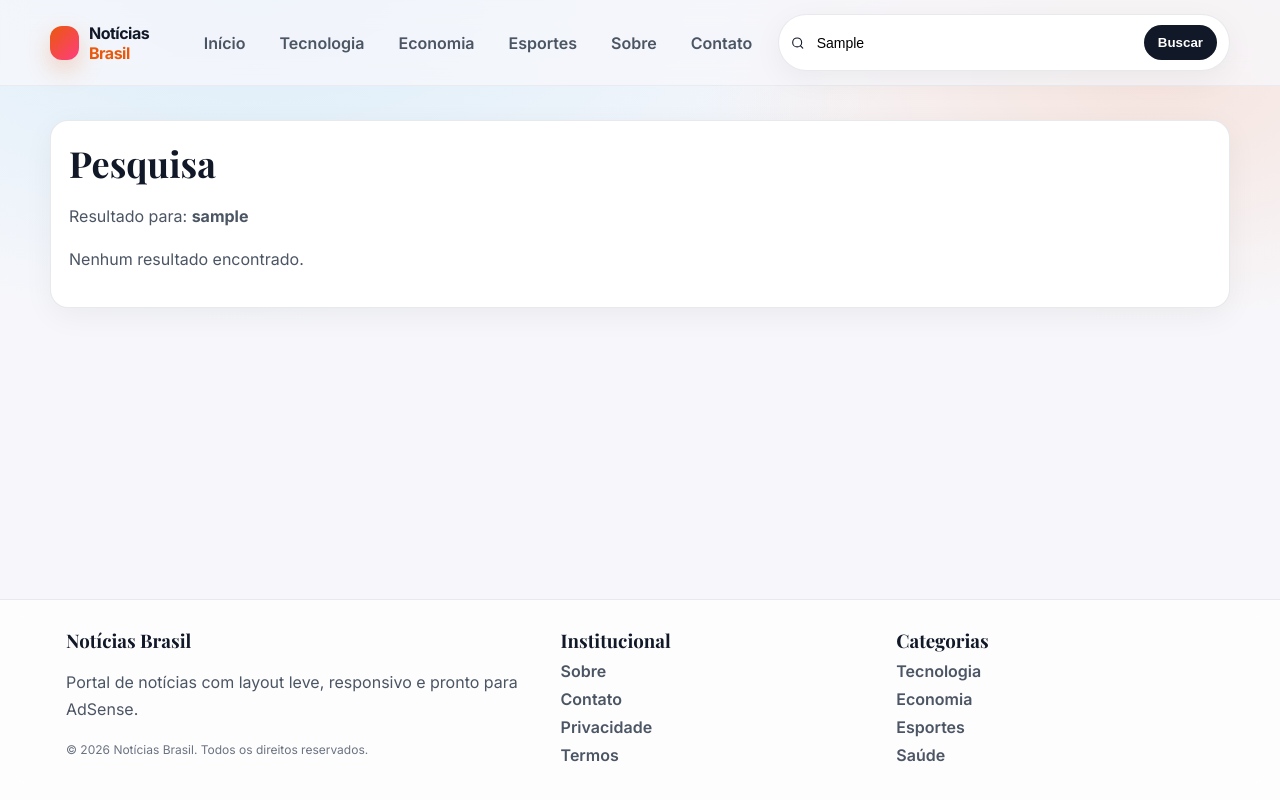
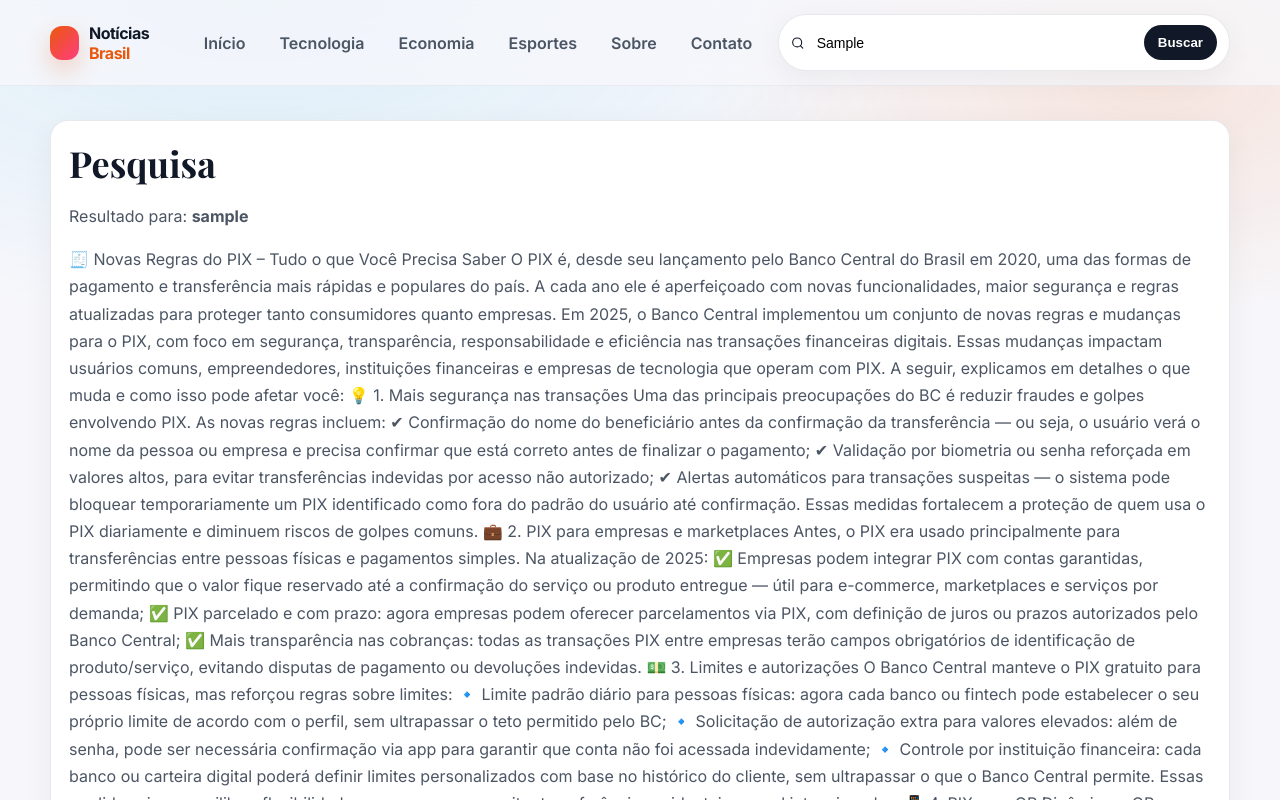
Before and after one commit to suportnoticiabrasil-ui/noticias-brasil, a React (Vite) app: page /pesquisa in a window 1280 px wide. Both pictures are taken after typing "Sample" into the empty fields and a click on the button "Buscar". Shown: the top 800 px of the page. Built offline with nearby package versions, Linux system fonts and the light colour scheme.

Commit message:
adicionando artigo sobre novas regras do pix

```diff
--- a/src/pages/Search.jsx
+++ b/src/pages/Search.jsx
@@ -22,7 +22,92 @@ export default function Search() {
         <p>Resultado para: <strong>{q || "(todas)"}</strong></p>
 
         {results.length === 0 ? (
-          <p>Nenhum resultado encontrado.</p>
+          <p>🧾 Novas Regras do PIX – Tudo o que Você Precisa Saber
+
+O PIX é, desde seu lançamento pelo Banco Central do Brasil em 2020, uma das formas de pagamento e transferência mais rápidas e populares do país. A cada ano ele é aperfeiçoado com novas funcionalidades, maior segurança e regras atualizadas para proteger tanto consumidores quanto empresas.
+
+Em 2025, o Banco Central implementou um conjunto de novas regras e mudanças para o PIX, com foco em segurança, transparência, responsabilidade e eficiência nas transações financeiras digitais. Essas mudanças impactam usuários comuns, empreendedores, instituições financeiras e empresas de tecnologia que operam com PIX.
+
+A seguir, explicamos em detalhes o que muda e como isso pode afetar você:
+
+💡 1. Mais segurança nas transações
+
+Uma das principais preocupações do BC é reduzir fraudes e golpes envolvendo PIX. As novas regras incluem:
+
+✔ Confirmação do nome do beneficiário antes da confirmação da transferência — ou seja, o usuário verá o nome da pessoa ou empresa e precisa confirmar que está correto antes de finalizar o pagamento;
+
+✔ Validação por biometria ou senha reforçada em valores altos, para evitar transferências indevidas por acesso não autorizado;
+
+✔ Alertas automáticos para transações suspeitas — o sistema pode bloquear temporariamente um PIX identificado como fora do padrão do usuário até confirmação.
+
+Essas medidas fortalecem a proteção de quem usa o PIX diariamente e diminuem riscos de golpes comuns.
+
+💼 2. PIX para empresas e marketplaces
+
+Antes, o PIX era usado principalmente para transferências entre pessoas físicas e pagamentos simples. Na atualização de 2025:
+
+✅ Empresas podem integrar PIX com contas garantidas, permitindo que o valor fique reservado até a confirmação do serviço ou produto entregue — útil para e-commerce, marketplaces e serviços por demanda;
+
+✅ PIX parcelado e com prazo: agora empresas podem oferecer parcelamentos via PIX, com definição de juros ou prazos autorizados pelo Banco Central;
+
+✅ Mais transparência nas cobranças: todas as transações PIX entre empresas terão campos obrigatórios de identificação de produto/serviço, evitando disputas de pagamento ou devoluções indevidas.
+
+💵 3. Limites e autorizações
+
+O Banco Central manteve o PIX gratuito para pessoas físicas, mas reforçou regras sobre limites:
+
+🔹 Limite padrão diário para pessoas físicas: agora cada banco ou fintech pode estabelecer o seu próprio limite de acordo com o perfil, sem ultrapassar o teto permitido pelo BC;
+
+🔹 Solicitação de autorização extra para valores elevados: além de senha, pode ser necessária confirmação via app para garantir que conta não foi acessada indevidamente;
+
+🔹 Controle por instituição financeira: cada banco ou carteira digital poderá definir limites personalizados com base no histórico do cliente, sem ultrapassar o que o Banco Central permite.
+
+Essas medidas visam equilibrar flexibilidade e segurança para evitar transferências acidentais ou mal intencionadas.
+
+📱 4. PIX com QR Dinâmico + QR Inteligente
+
+O PIX continua expandindo funções para facilitar compras no varejo, restaurantes, e-commerce e transações presenciais.
+
+🔸 QR Dinâmico atualizado — agora com dados adicionais como ID da loja, código do produto, itens e valor total, tudo em um só QR Code;
+
+🔸 QR Inteligente com reconciliação automática — funge como um comprovante que já “fecha” com o valor certo para cada operação, evitando erros de digitação;
+
+🔸 Leitura automática de PIX com NFC — graças ao NFC, o usuário pode aproximar o telefone e pagar sem precisar abrir o app ou escanear QR.
+
+Essas evoluções tornam o PIX mais competitivo frente a cartões, carteiras digitais e boletos.
+
+📊 5. Transparência para o usuário
+
+Outra mudança importante é a obrigação de instituições financeiras fornecerem relatórios de uso do PIX com:
+
+📄 Histórico detalhado
+📄 Tempo da transação
+📄 Dados de comerciante/recebedor
+📄 Categorias de gastos automáticas
+
+Isso permite melhor controle financeiro para pessoas físicas e empresas, facilitando a gestão de despesas, declaração de impostos ou contabilidade.
+
+🔄 6. Devoluções e chargeback
+
+O PIX agora possui regras mais claras sobre devoluções:
+
+🔹 Direito de estorno em casos de fraude comprovada — o banco terá prazo para devolver o valor depois do reconhecimento;
+
+🔹 Política de chargeback entre empresas — em disputas comerciais, bancos poderão intermediar e decidir com base em evidências;
+
+🔹 Notificações obrigatórias ao usuário — sempre que houver devolução ou contestação, o cliente será informado.
+
+Isso traz mais confiança ao usar PIX em compras, serviços e pagamentos eletrônicos.
+
+📌 7. Compromisso com inovação
+
+O PIX segue em constante evolução. O Banco Central tem incentivado o uso de novas tecnologias como:
+
+👉 APIs abertas para integração com sistemas próprios
+👉 Integração com inteligência artificial para prevenção de fraudes
+👉 Experiências de pagamento com voz ou IoT (internet das coisas)
+
+Essa abertura de inovação garante que o PIX permaneça relevante e seguro frente às inovações globais de pagamento..</p>
         ) : (
           <div className="news-grid" style={{ marginTop: 14 }}>
             {results.map((item) => (
```
